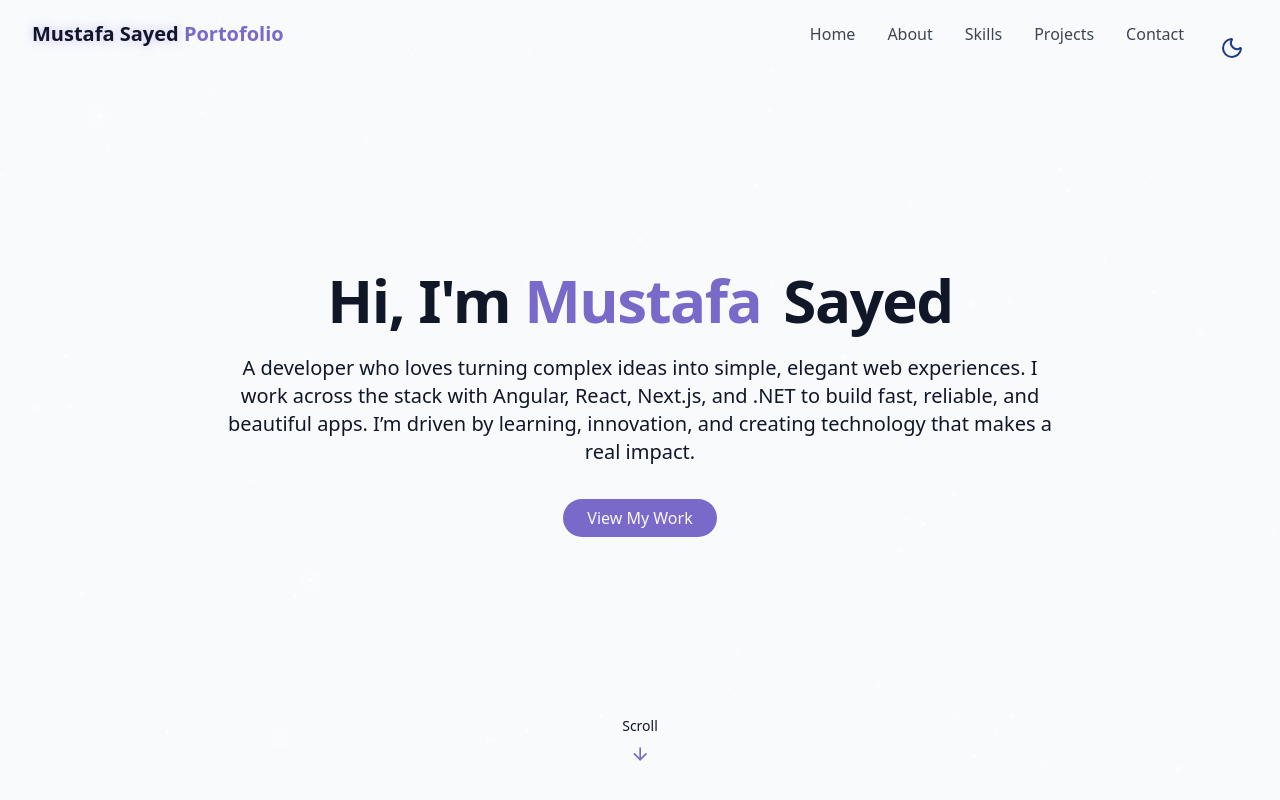
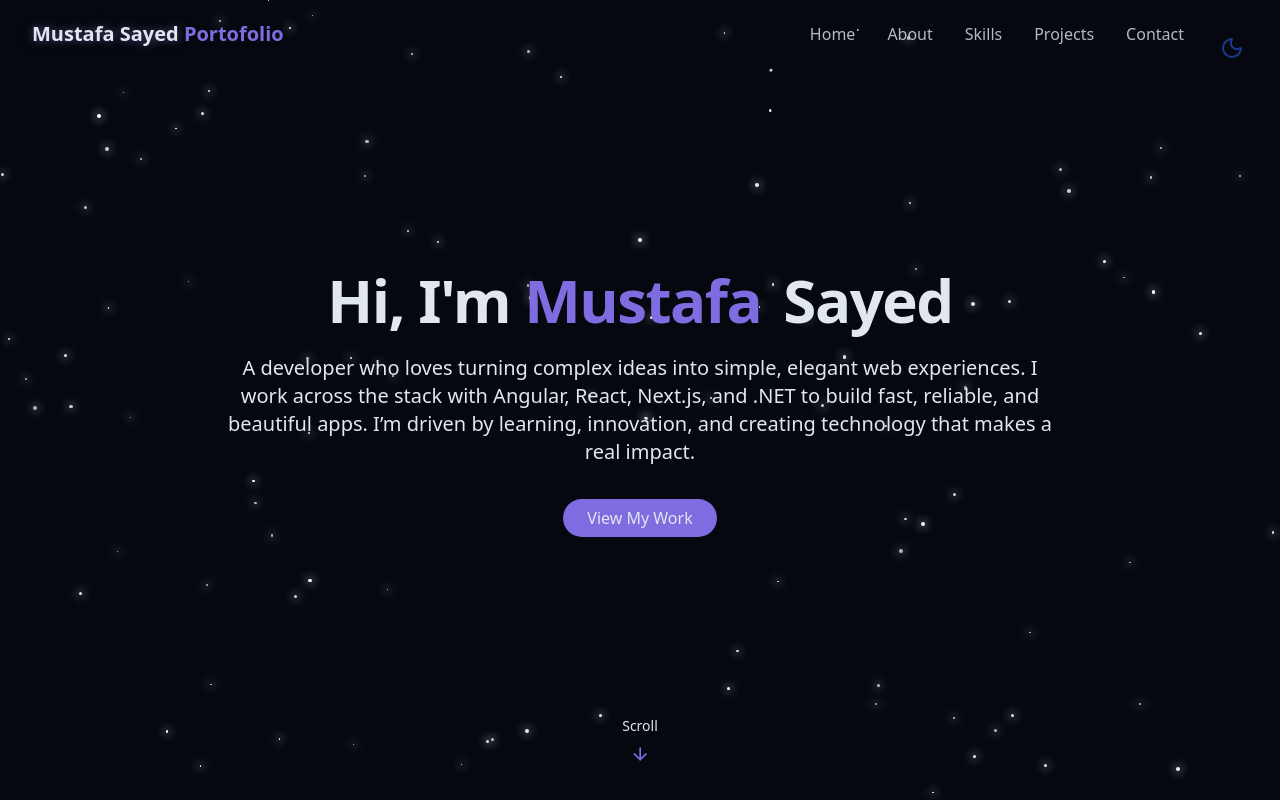
Before and after one commit to MustafaSayedAl-Said/Mustafa-Sayed-Portofolio, a React (Vite) app: page / in a window 1280 px wide. Shown: the top 800 px of the page. Built offline with nearby package versions, Linux system fonts and the light colour scheme.

Commit message:
darkmode

```diff
--- a/src/components/ThemeToggle.jsx
+++ b/src/components/ThemeToggle.jsx
@@ -6,14 +6,13 @@ export const ThemeToggle = () => {
   const [isDarkMode, setIsDarkMode] = useState(true);
 
   useEffect(() => {
-    setIsDarkMode(true);
     const savedTheme = localStorage.getItem("theme");
-    if (savedTheme === "dark") {
-      setIsDarkMode(true);
+    if (savedTheme !== "dark") {
+      setIsDarkMode(false);
       document.documentElement.classList.add("dark");
     } else {
       document.documentElement.classList.remove("dark");
-      setIsDarkMode(false);
+      setIsDarkMode(true);
     }
   }, []);
   const toggleTheme = () => {
```
